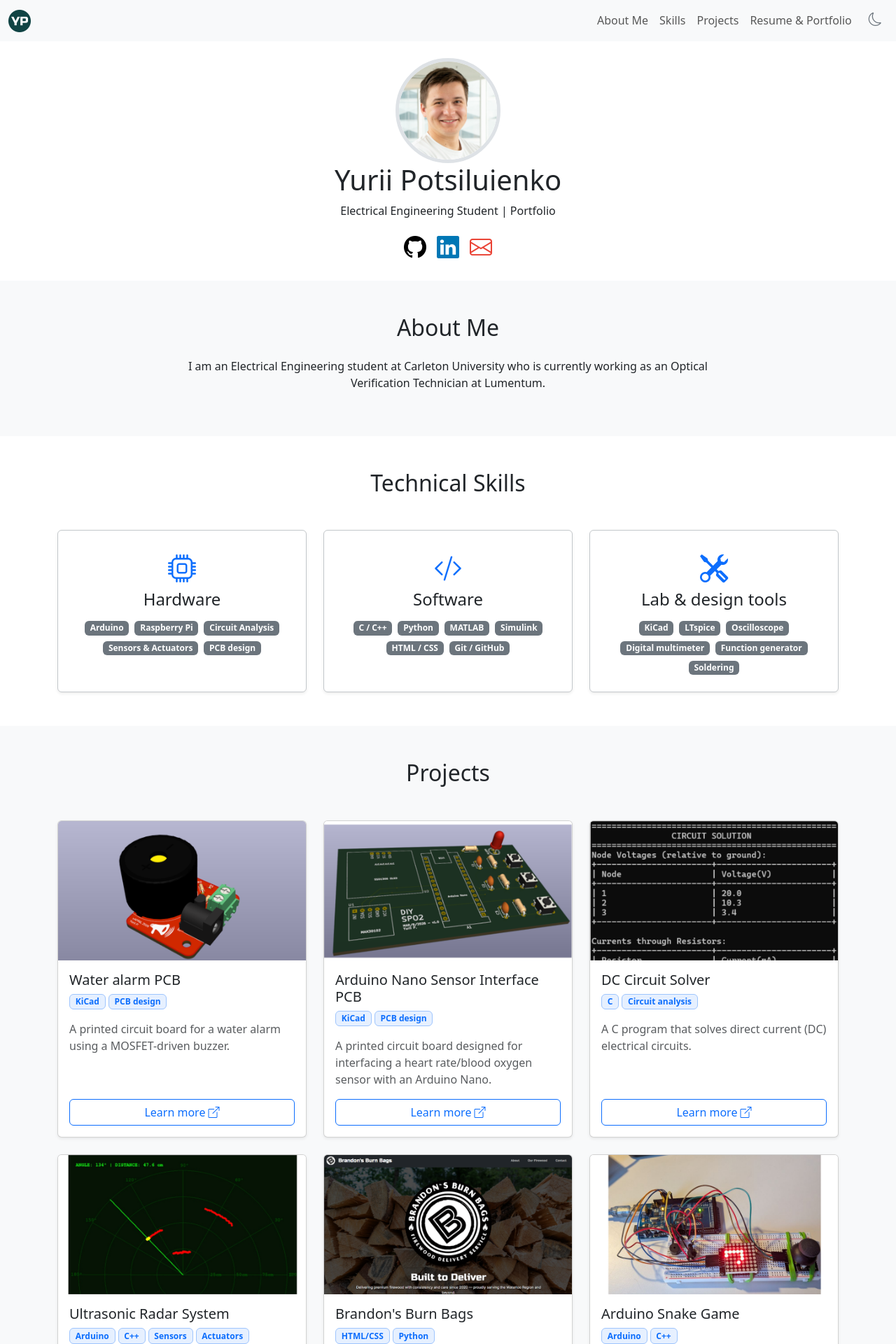
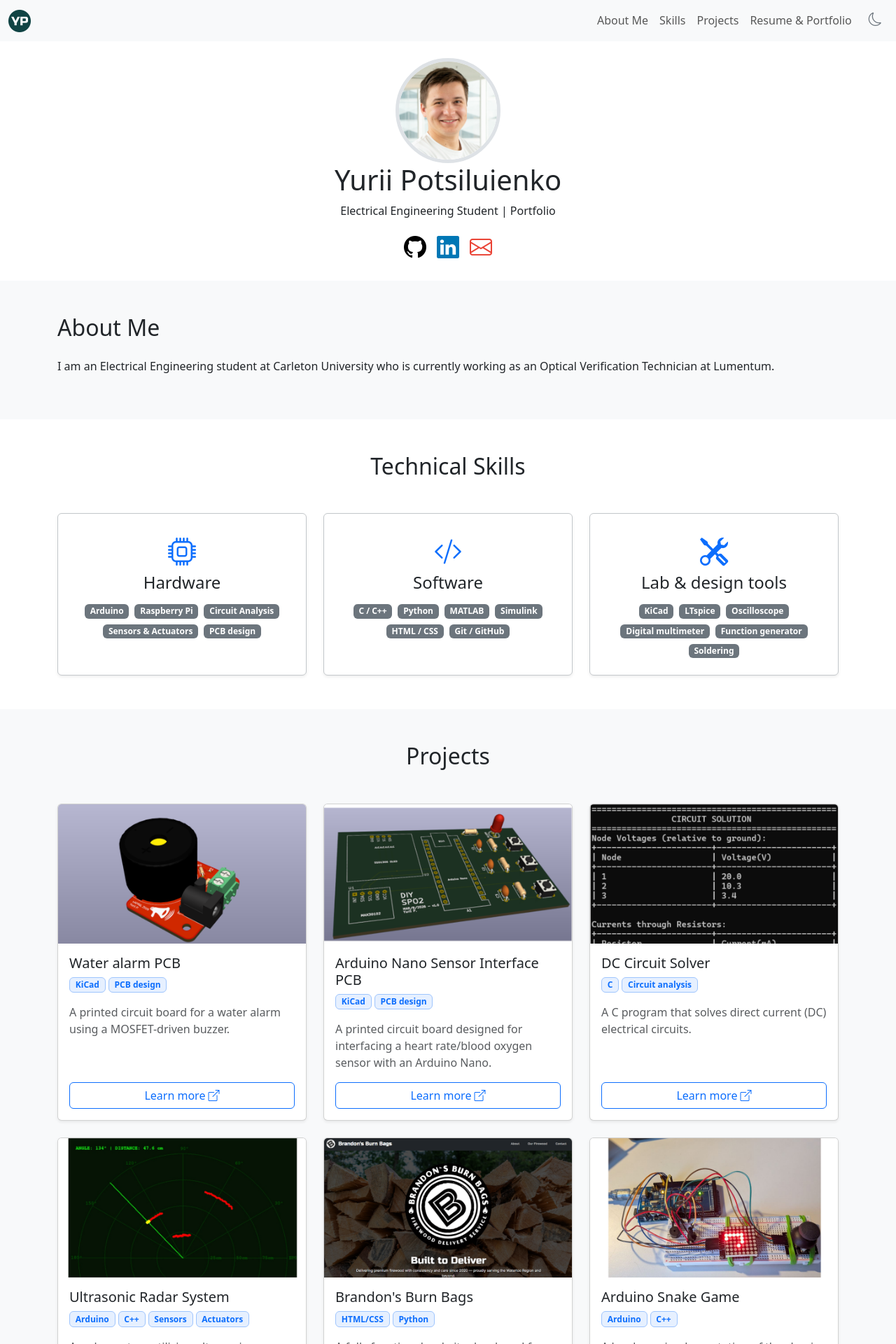
Before and after one commit to yurii-potsiluienko/yurii-potsiluienko.github.io, a Jekyll site: the page built from index.html, in a window 1280 px wide. Shown: the top 1920 px of the page at 70% size. Built offline with Jekyll 4.4.1, drawn with Linux system fonts in a browser that asks for light colours; nearby versions of some CDN libraries.

Commit message:
Refactor About Me section for improved clarity; simplify container and paragraph classes

```diff
--- a/_includes/about.html
+++ b/_includes/about.html
@@ -5,13 +5,11 @@
 
 <!-- id="about" is what the navbar link (/#about) scrolls to -->
 <section id="about" class="py-5">
-    <!-- container = bootstrap, centres stuff + adds side margins
-         text-center = centre the text so it matches the other sections -->
-    <div class="container text-center">
+    <!-- container = bootstrap, centres stuff + adds side margins -->
+    <div class="container">
         <!-- mb-4 = margin below -->
         <h2 class="mb-4">About Me</h2>
-        <!-- col-lg-8 mx-auto = 2/3 width on big screens, centred, so lines aren't super long -->
-        <p class="col-lg-8 mx-auto">
+        <p>
             <!-- description from about_me.yml -->
             {{ site.data.about_me.description }}
         </p>
```
